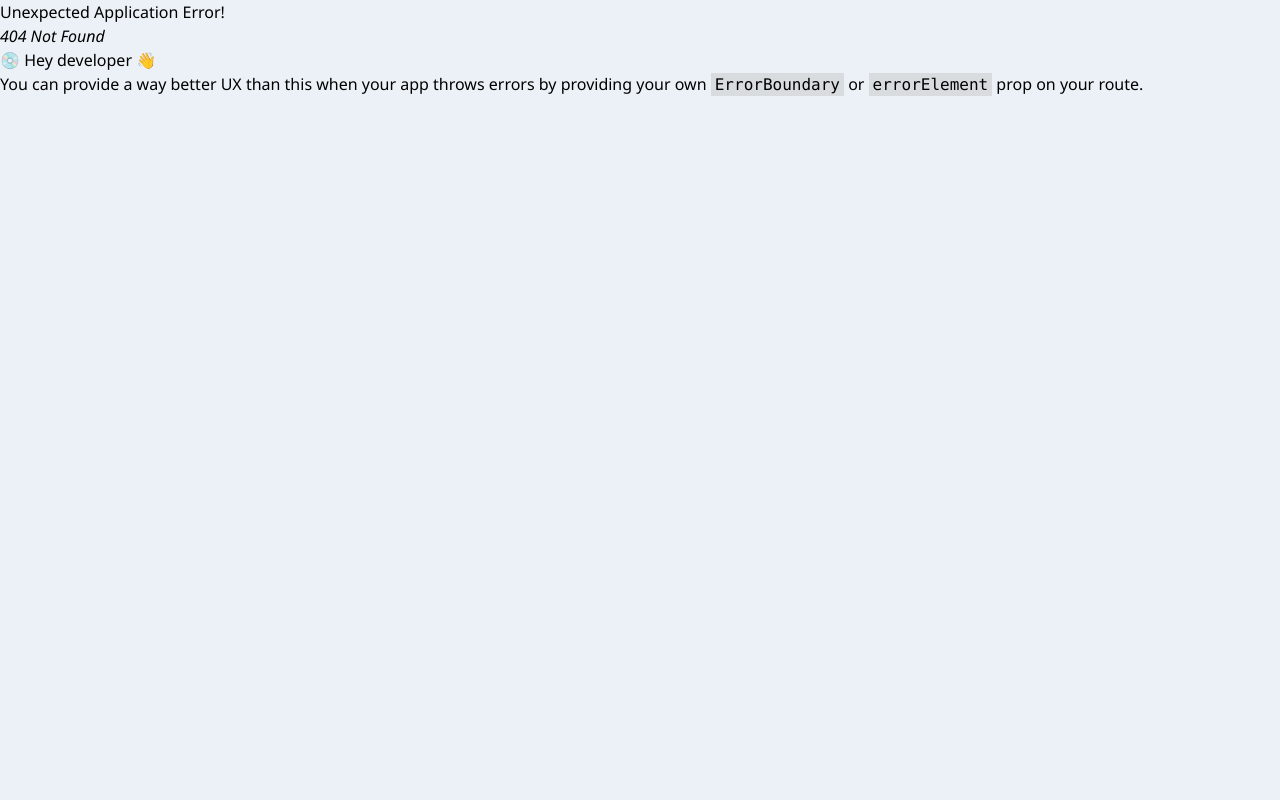
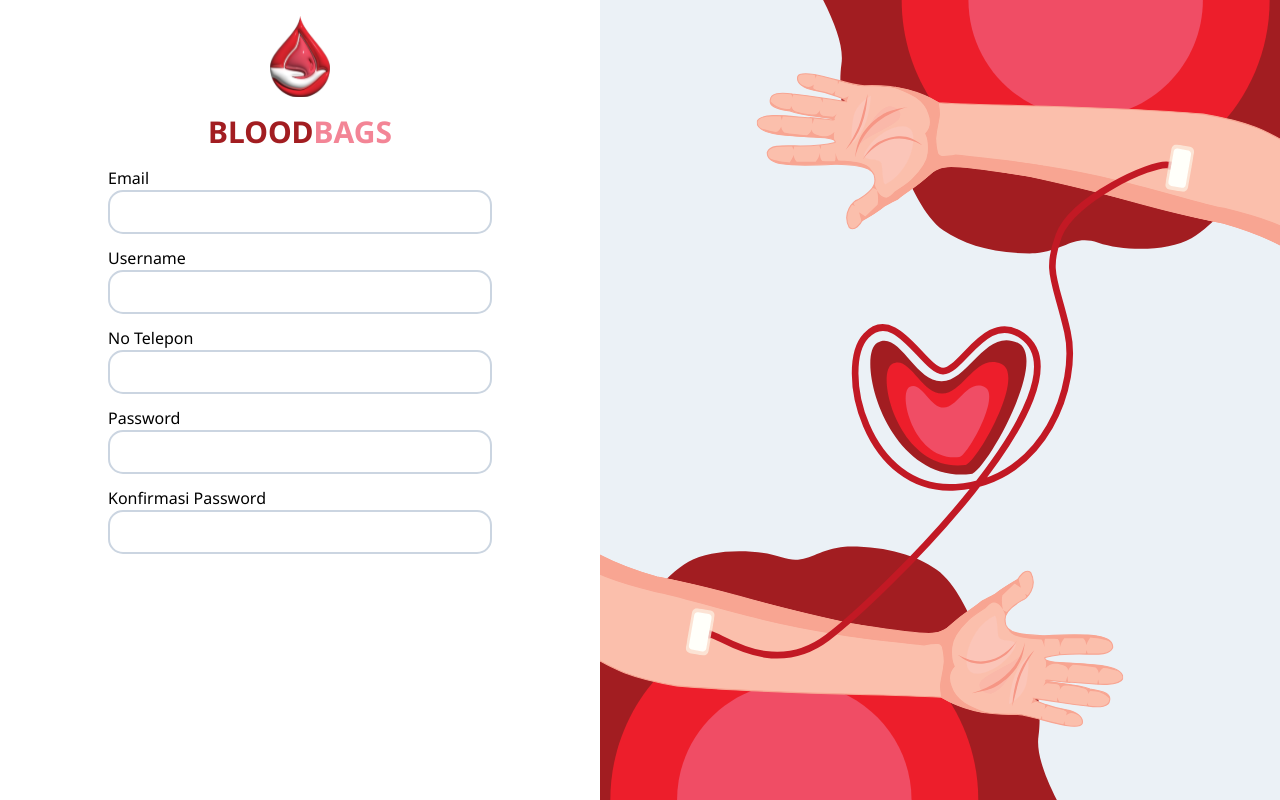
Before and after one commit to Nkas2/MASSIVE-PROJECT, a React (Vite) app in the folder client/: page /signup in a window 1280 px wide. Before the commit this address had no page. Built offline with nearby package versions, Linux system fonts and the light colour scheme.

Commit message:
fix dan membuat signup

```diff
--- a/client/src/main.jsx
+++ b/client/src/main.jsx
@@ -14,6 +14,7 @@ import { JadwalDonor } from './page/JadwalDonor/JadwalDonor.jsx';
 import { StokDarah } from './page/StokDarah/StokDarah.jsx';
 import { AuthLayout } from './layout/Auth/AuthLayout.jsx';
 import { Login } from './page/Login.jsx';
+import { SignUp } from './page/SignUp.jsx';
 // import { CssBaseline } from '@mui/material';
 
 const router = createBrowserRouter([
@@ -43,6 +44,10 @@ const router = createBrowserRouter([
         path: '/login',
         element: <Login />,
       },
+      {
+        path: '/signup',
+        element: <SignUp />,
+      },
     ],
   },
 ]);
--- a/client/src/page/Homepage/Home.jsx
+++ b/client/src/page/Homepage/Home.jsx
@@ -1,4 +1,5 @@
 import { Footer } from '../../components/Footer';
+import { Link } from 'react-router-dom';
 
 export const Home = () => {
   return (
@@ -15,9 +16,11 @@ export const Home = () => {
                   Blood <span className="text-black">Bags</span>
                 </h1>
                 <div className="mt-14 flex items-center">
+                  <Link to={'/jadwalDonor'}>
                     <button className=" bg-primary rounded-3xl py-3 px-7 text-white text-base font-bold">
                       Gabung Sekarang
                     </button>
+                  </Link>
                   <h4 className="pl-9 text-xl">
                     Gabung bersama kami dan temukan fitur <br />
                     menarik lainya !
@@ -80,9 +83,11 @@ export const Home = () => {
                 </div>
 
                 <div className="pl-12 pt-8">
+                  <Link to={'/stokDarah'}>
                     <button className="px-9 py-3 bg-primary rounded-[30px] font-bold text-[20px] text-white">
                       Stok Darah
                     </button>
+                  </Link>
                 </div>
               </div>
             </div>
--- a/client/src/page/Login.jsx
+++ b/client/src/page/Login.jsx
@@ -39,7 +39,7 @@ export const Login = () => {
                 <input
                   type="email"
                   name="email"
-                  className="w-96  outline-none h-14 rounded-[15px] border-2 pb-2 border-slate-300"
+                  className="w-96  outline-none h-14 rounded-[15px] border-2 pl-4 border-slate-300"
                   autoComplete="off"
                 />
               </div>
@@ -49,7 +49,7 @@ export const Login = () => {
                 <input
                   type="password"
                   name="password"
-                  className="w-96  outline-none h-14 rounded-[15px] border-2 pb-2 border-slate-300"
+                  className="w-96  outline-none h-14 rounded-[15px] border-2 pl-4 border-slate-300"
                   autoComplete="off"
                 />
               </div>
@@ -66,7 +66,7 @@ export const Login = () => {
           <div className="flex items-center pt">
             <p className="font-[600]">
               Belum punya akun ?{' '}
-              <Link to={'/'} className="text-primary">
+              <Link to={'/signup'} className="text-primary">
                 Sign Up
               </Link>
             </p>
--- /dev/null
+++ b/client/src/page/SignUp.jsx
@@ -0,0 +1,84 @@
+import { Form } from 'react-router-dom';
+
+export const SignUp = () => {
+  return (
+    <>
+      <div className="w-full h-full flex justify-center bg-white">
+        <div className="w-[600px] flex flex-col items-center">
+          {/* img */}
+          <div className="flex justify-center pt-4">
+            <div className="flex mb-3 ">
+              <img
+                src="./assets/logo.svg"
+                alt=""
+                width={60}
+                height={90}
+                className="block"
+              />
+            </div>
+          </div>
+
+          <div className="flex mb-3">
+            <h1 className="text-[30px] font-bold text-primary">
+              BLOOD<span className="text-secondary">BAGS</span>
+            </h1>
+          </div>
+
+          <Form method="post">
+            <div>
+              <div className="mb-3">
+                <h1>Email</h1>
+                <input
+                  type="email"
+                  name="email"
+                  className="w-96  outline-none h-11 rounded-[15px] border-2 pl-4 border-slate-300"
+                  autoComplete="off"
+                />
+              </div>
+
+              <div className="mb-3">
+                <h1>Username</h1>
+                <input
+                  type="text"
+                  name="username"
+                  className="w-96  outline-none h-11 rounded-[15px] border-2 pl-4 border-slate-300"
+                  autoComplete="off"
+                />
+              </div>
+
+              <div className="mb-3">
+                <h1>No Telepon</h1>
+                <input
+                  type="number"
+                  name="number"
+                  className="w-96  outline-none h-11 rounded-[15px] border-2 pl-4 border-slate-300 appearance-none"
+                  autoComplete="off"
+                />
+              </div>
+
+              <div className="mb-3">
+                <h1>Password</h1>
+                <input
+                  type="password"
+                  name="password"
+                  className="w-96  outline-none h-11 rounded-[15px] border-2 pl-4 border-slate-300"
+                  autoComplete="off"
+                />
+              </div>
+
+              <div className="mb-3">
+                <h1>Konfirmasi Password</h1>
+                <input
+                  type="password"
+                  name="password"
+                  className="w-96  outline-none h-11 rounded-[15px] border-2 pl-4 border-slate-300"
+                  autoComplete="off"
+                />
+              </div>
+            </div>
+          </Form>
+        </div>
+      </div>
+    </>
+  );
+};
--- a/client/src/page/StokDarah/StokDarah.jsx
+++ b/client/src/page/StokDarah/StokDarah.jsx
@@ -4,18 +4,20 @@ import { CityCard } from '../../components/item/CityCard';
 export const StokDarah = () => {
   return (
     <>
+      <section>
         <div className="flex justify-center pt-14 pb-14">
           <h1 className="text-[40px] font-bold">Daftar PMI</h1>
         </div>
         <div className="pl-56 py-10 mb-24">
           <CityCard />
         </div>
+      </section>
 
       {/* footer */}
-      <div className="">
+      <footer className="">
         <Footer />
         <img src="./assets/waves-footer.svg" alt="" className="w-full" />
-      </div>
+      </footer>
     </>
   );
 };
```
Lines whose indentation alone changed are shown as unchanged.
